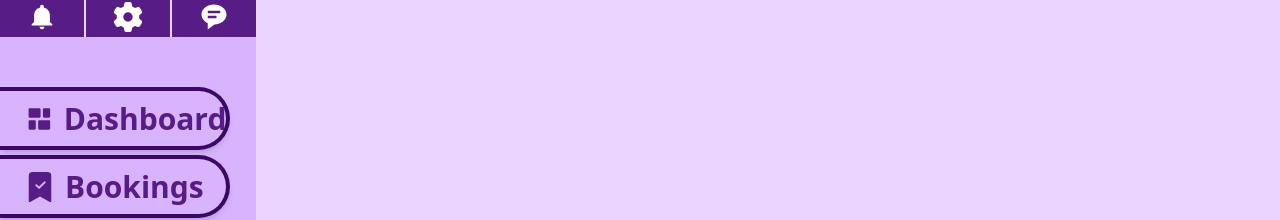
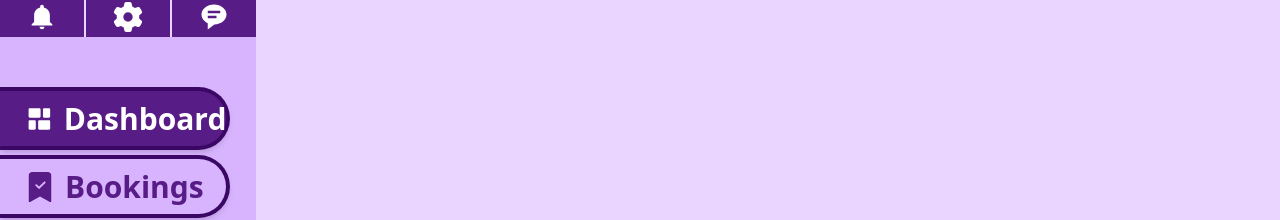
Before and after one commit to Dewruwan95/hotel-booking-frontend, a React (Vite) app: page /admin in a window 1280 px wide. Shown: the part 169-389 px from the top of the page. Built offline with nearby package versions, Linux system fonts and the light colour scheme.

Commit message:
created dynamic styles based on the selected navigation item in dashboard navigation items list

```diff
--- a/src/components/adminDashboard/adminNavigation/NavigationItem.jsx
+++ b/src/components/adminDashboard/adminNavigation/NavigationItem.jsx
@@ -1,23 +1,29 @@
 import { Link } from "react-router-dom";
 
-function NavigationItem(props) {
+function NavigationItem({
+  itemName,
+  itemIcon: Icon,
+  itemLink,
+  isActive,
+  setActiveItem,
+}) {
   return (
     <div>
       <Link
-        className="
-      w-[90%]
-      my-[5px]
-      py-[5px] pl-[25px]
-      bg-purple-300 hover:bg-purple-900
-      font-semibold text-[30px] text-purple-900 hover:text-white
-      flex items-center
-      border-y-4 border-r-4 rounded-r-[50px] border-purple-950
-      shadow-md hover:shadow-lg
-      transition duration-300 ease-in-out"
-        to={props.itemLink}
+        className={`w-[90%] my-[5px] py-[5px] pl-[25px]
+        font-semibold text-[30px] flex items-center
+        border-y-4 border-r-4 rounded-r-[50px] border-purple-950
+        shadow-md transition duration-300 ease-in-out ${
+          isActive
+            ? "bg-purple-900 text-white shadow-lg"
+            : "bg-purple-300 text-purple-900 hover:bg-purple-600 hover:text-white"
+        }
+        `}
+        to={itemLink}
+        onClick={() => setActiveItem(itemLink)}
       >
-        <props.itemIcon className="mr-[10px]" />
-        {props.itemName}
+        <Icon className="mr-[10px]" />
+        {itemName}
       </Link>
     </div>
   );
--- a/src/components/adminDashboard/adminNavigation/NavigationItemList.jsx
+++ b/src/components/adminDashboard/adminNavigation/NavigationItemList.jsx
@@ -6,44 +6,68 @@ import { ImUsers } from "react-icons/im";
 import { IoChatboxEllipses } from "react-icons/io5";
 import { PiListStarFill } from "react-icons/pi";
 import { IoIosImage } from "react-icons/io";
+import { useState } from "react";
+
 function NavigationItemList() {
+  const [activeItem, setActiveItem] = useState("dashboard");
+
   return (
     <div className="mt-[50px]">
       <NavigationItem
         itemName="Dashboard"
         itemIcon={RiDashboardHorizontalFill}
         itemLink="dashboard"
+        isActive={activeItem === "dashboard"}
+        setActiveItem={setActiveItem}
       />
       <NavigationItem
         itemName="Bookings"
         itemIcon={BsBookmarkCheckFill}
         itemLink="bookings"
+        isActive={activeItem === "bookings"}
+        setActiveItem={setActiveItem}
       />
       <NavigationItem
         itemName="Rooms"
         itemIcon={BsFillDoorOpenFill}
         itemLink="rooms"
+        isActive={activeItem === "rooms"}
+        setActiveItem={setActiveItem}
       />
       <NavigationItem
         itemName="Categories"
         itemIcon={MdCategory}
         itemLink="categories"
+        isActive={activeItem === "categories"}
+        setActiveItem={setActiveItem}
       />
-      <NavigationItem itemName="Users" itemIcon={ImUsers} itemLink="users" />
+      <NavigationItem
+        itemName="Users"
+        itemIcon={ImUsers}
+        itemLink="users"
+        isActive={activeItem === "users"}
+        setActiveItem={setActiveItem}
+      />
       <NavigationItem
         itemName="Feedbacks"
         itemIcon={PiListStarFill}
         itemLink="feedbacks"
+        isActive={activeItem === "feedbacks"}
+        setActiveItem={setActiveItem}
       />
       <NavigationItem
         itemName="Ticketing"
         itemIcon={IoChatboxEllipses}
         itemLink="ticketing"
+        isActive={activeItem === "ticketing"}
+        setActiveItem={setActiveItem}
       />
       <NavigationItem
         itemName="Gallery"
         itemIcon={IoIosImage}
         itemLink="gallery"
+        isActive={activeItem === "gallery"}
+        setActiveItem={setActiveItem}
       />
     </div>
   );
```
